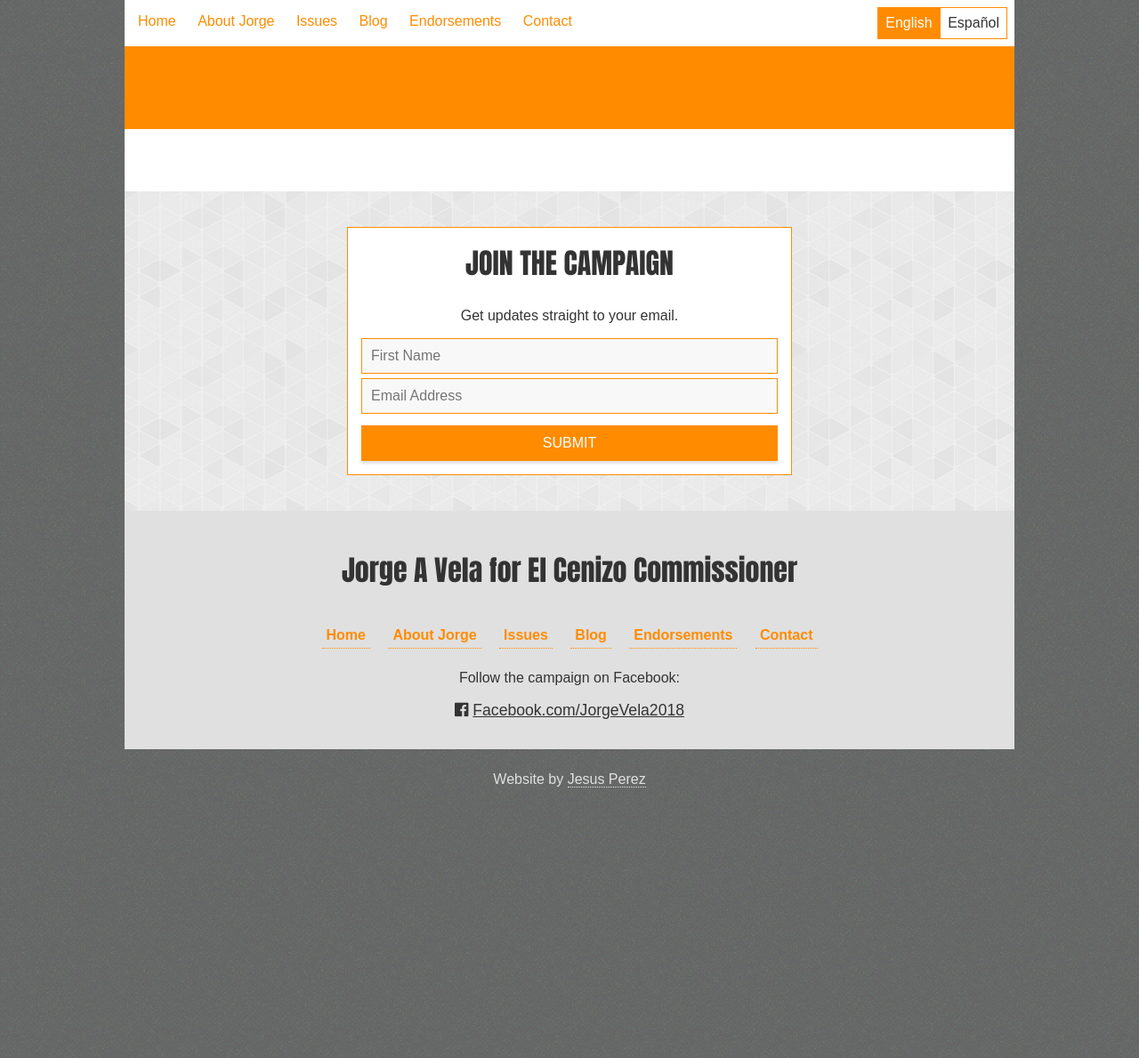
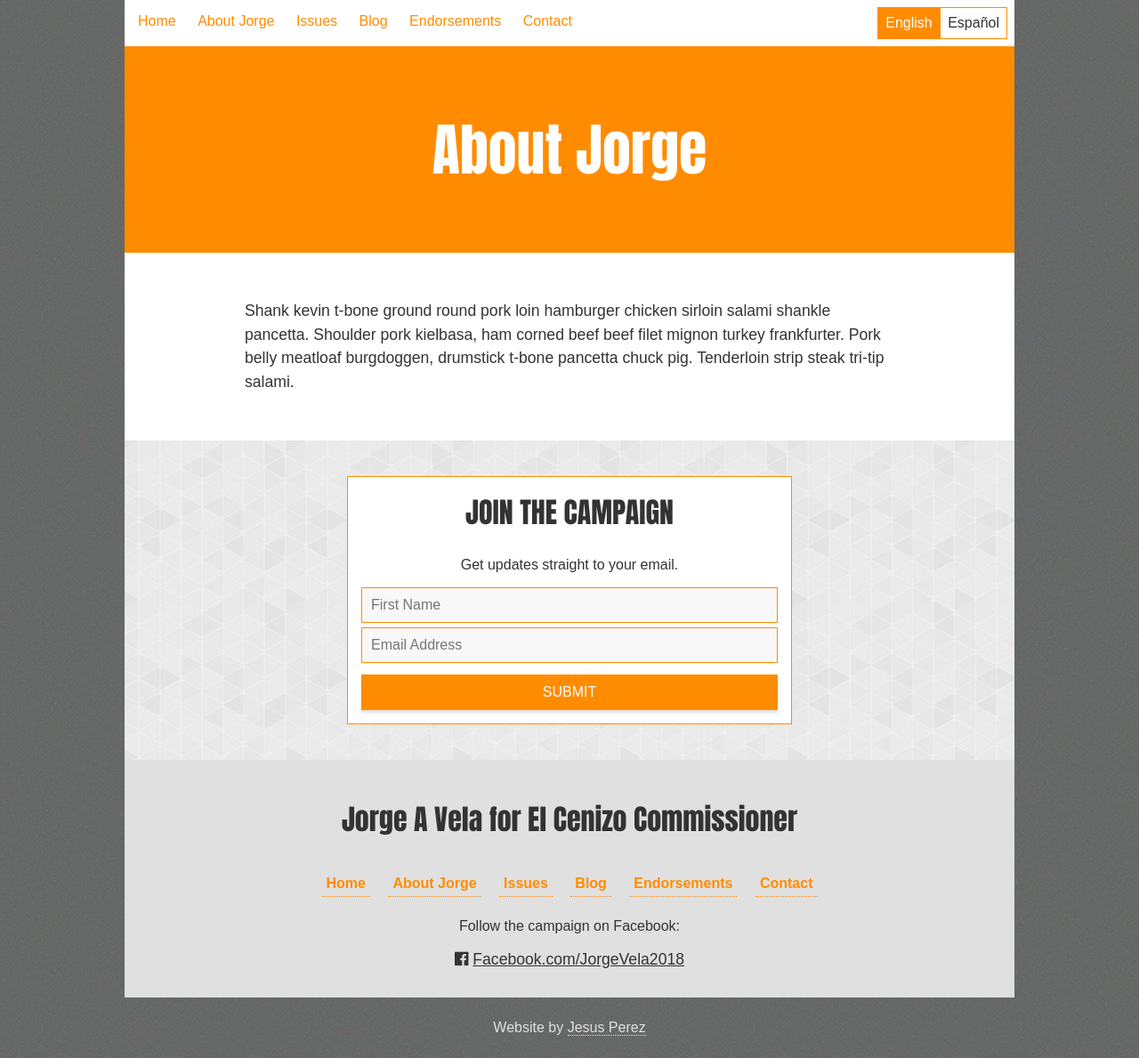
Before and after one commit to vela2018/vela2018.github.io, a Jekyll site: the page built from about.html, in a window 1280 px wide and 1189 px high. Shown: the whole window at 89% size. Built offline with Jekyll 4.4.1, drawn with Linux system fonts in a browser that asks for light colours; nearby versions of some CDN libraries.

Commit message:
Update from Forestry.io - Updated about.html

```diff
--- a/about.html
+++ b/about.html
@@ -1,8 +1,19 @@
 ---
 layout: page
-English_Title:
-Spanish_Title:
+English_Title: About Jorge
+Spanish_Title: Quién es Jorge
+English_Body_Text: "<p>Shank kevin t-bone ground round pork loin hamburger chicken
+  sirloin salami shankle pancetta. Shoulder pork kielbasa, ham corned beef beef filet
+  mignon turkey frankfurter. Pork belly meatloaf burgdoggen, drumstick t-bone pancetta
+  chuck pig. Tenderloin strip steak tri-tip salami.</p>"
+Spanish_Body_Text: "<p>Meatball bresaola chuck, capicola pork belly shoulder shank
+  leberkas tail biltong ground round swine. Picanha strip steak ground round ham hock
+  bacon capicola. Bacon pork chop cupim alcatra, ribeye doner prosciutto frankfurter
+  venison biltong. Frankfurter kevin tongue corned beef ball tip rump, flank tail
+  drumstick. Brisket ball tip pork belly fatback strip steak frankfurter landjaeger.
+  Jerky bresaola kevin short loin, ground round shankle shank boudin alcatra chicken
+  salami pastrami buffalo. Flank fatback short loin, swine pancetta brisket venison
+  turducken shoulder meatloaf sirloin tail biltong beef.</p>"
+title: About
 
-English_Body_Text:
-Spanish_Body_Text:
 ---
```
